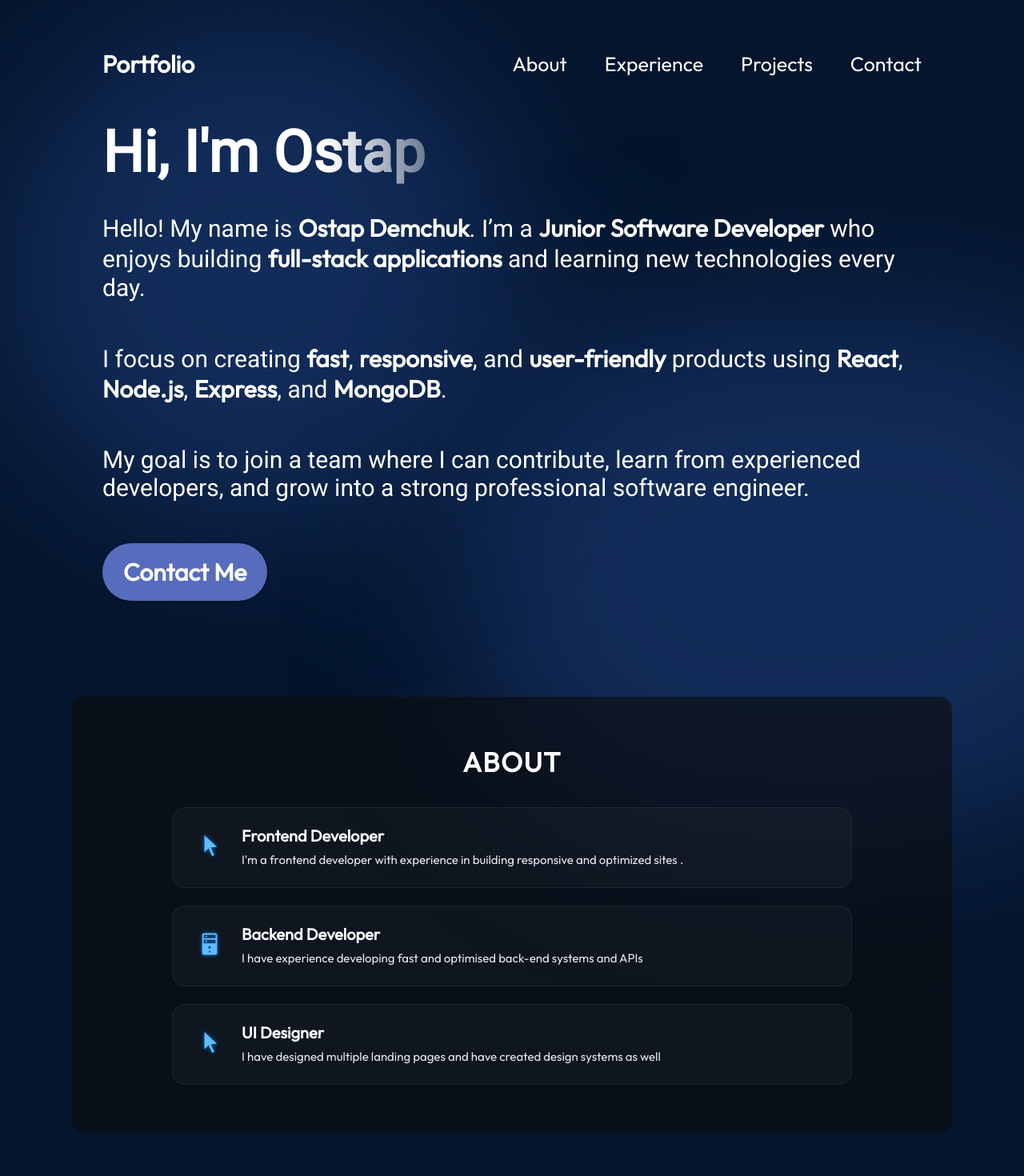
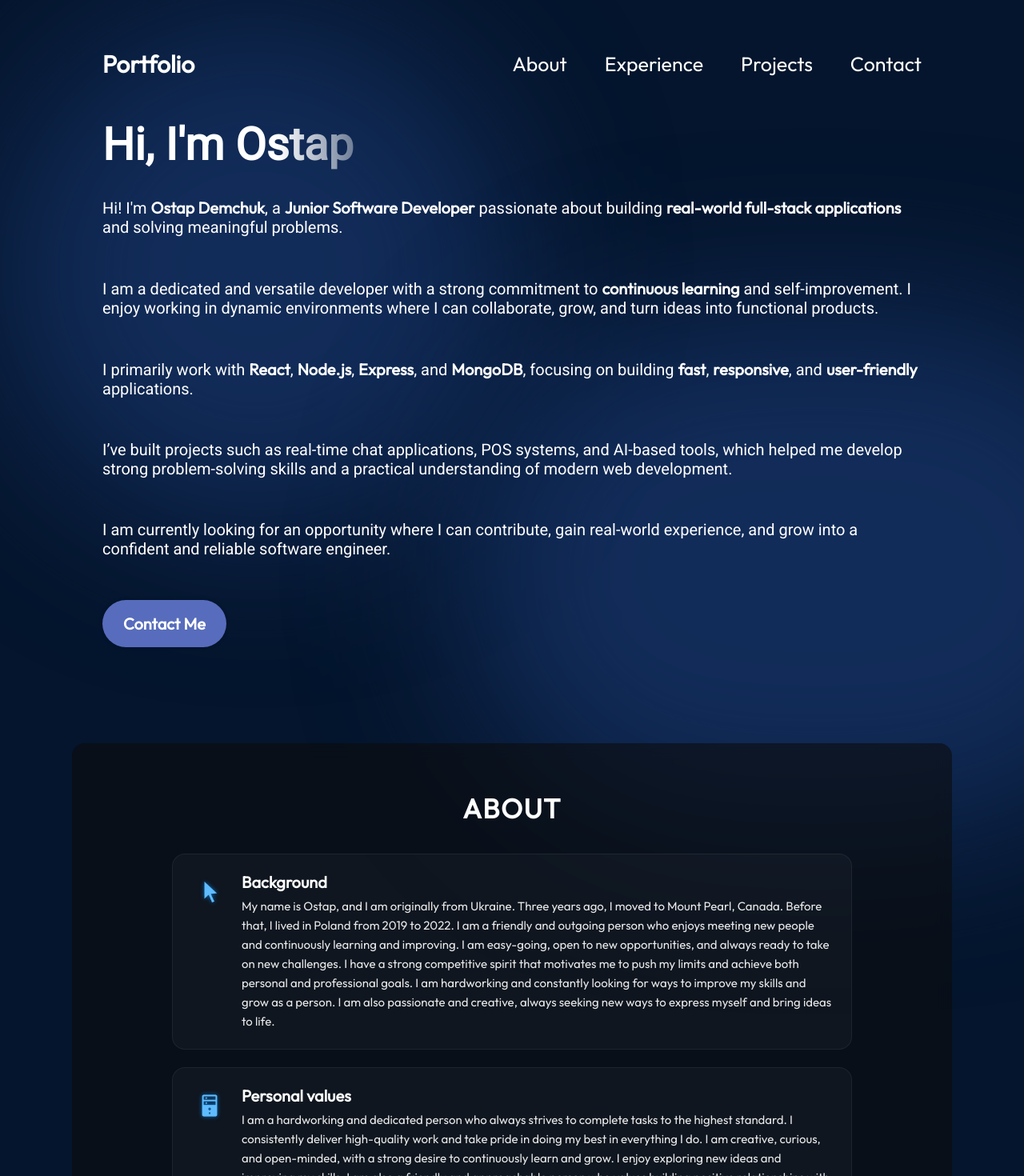
Before and after one commit to Ostap200488/react_portfolio_page, a React (Vite) app: page / in a window 1280 px wide. Shown: the top 1470 px of the page at 80% size. Built offline with nearby package versions, Linux system fonts and the light colour scheme.

Commit message:
Changing of my portfolio page

```diff
--- a/package.json
+++ b/package.json
@@ -23,6 +23,6 @@
     "eslint-plugin-react": "^7.32.2",
     "eslint-plugin-react-hooks": "^4.6.0",
     "eslint-plugin-react-refresh": "^0.4.3",
-    "vite": "^4.4.5"
+    "vite": "^8.0.1"
   }
 }
--- a/src/components/About/About.jsx
+++ b/src/components/About/About.jsx
@@ -13,30 +13,35 @@ export const About = () => {
           <li className={styles.aboutItem}>
             <img src={getImageUrl("about/cursorIcon.png")} alt="Cursor icon" />
             <div className={styles.aboutItemText}>
-              <h3>Frontend Developer</h3>
+              <h3>Background</h3>
               <p>
-                I'm a frontend developer with experience in building responsive
-                and optimized sites .
+                My name is Ostap, and I am originally from Ukraine. Three years ago, I moved to Mount Pearl, Canada. Before that, I lived in Poland from 2019 to 2022.
+                I am a friendly and outgoing person who enjoys meeting new people and continuously learning and improving. I am easy-going, open to new opportunities, and always ready to take on new challenges.
+                I have a strong competitive spirit that motivates me to push my limits and achieve both personal and professional goals. I am hardworking and constantly looking for ways to improve my skills and grow as a person.
+                I am also passionate and creative, always seeking new ways to express myself and bring ideas to life.
               </p>
             </div>
           </li>
           <li className={styles.aboutItem}>
             <img src={getImageUrl("about/serverIcon.png")} alt="Server icon" />
             <div className={styles.aboutItemText}>
-              <h3>Backend Developer</h3>
+              <h3>Personal values</h3>
               <p>
-                I have experience developing fast and optimised back-end systems
-                and APIs
+                 I am a hardworking and dedicated person who always strives to complete tasks to the highest standard. I consistently deliver high-quality work and take pride in doing my best in everything I do.
+                  I am creative, curious, and open-minded, with a strong desire to continuously learn and grow. I enjoy exploring new ideas and improving my skills.
+                  I am also a friendly and approachable person who values building positive relationships with colleagues and clients. My supportive and caring nature allows me to contribute to a positive team environment and help others whenever possible.
+                  Honesty and humility are at the core of my character, guiding my decisions and helping me build strong and trustworthy relationships. I believe that versatility and continuous learning are key to personal and professional growth.
               </p>
             </div>
           </li>
           <li className={styles.aboutItem}>
             <img src={getImageUrl("about/cursorIcon.png")} alt="UI icon" />
             <div className={styles.aboutItemText}>
-              <h3>UI Designer</h3>
+              <h3>Education & Experience</h3>
               <p>
-                I have designed multiple landing pages and have created design
-                systems as well
+                Since my childhood , i always had a interest about computers and technology .
+                 So since my school time i always  choosed an advanced computer science classes and when i came to Canada i always parcitipated and finished courses about computer science and programming . I have a strong background in computer science and programming, with experience in various programming languages and technologies. I have completed several courses and projects that have helped me develop my skills and knowledge in the field. I am always eager to learn more and stay up-to-date with the latest trends and advancements in technology.
+                 And when i arrived to Canada i started and graduated from colleпge with a software development diploma.
               </p>
             </div>
           </li>
--- a/src/components/Hero/Hero.jsx
+++ b/src/components/Hero/Hero.jsx
@@ -10,23 +10,33 @@ export const Hero = () => {
         <h1 className={styles.title}>Hi, I'm Ostap</h1>
 
       <p className={styles.description}>
-          Hello! My name is <strong>Ostap Demchuk</strong>. I’m a{" "}
-          <strong>Junior Software Developer</strong> who enjoys building{" "}
-          <strong>full-stack applications</strong> and learning new technologies
-          every day.
+  Hi! I'm <strong>Ostap Demchuk</strong>, a{" "}
+  <strong>Junior Software Developer</strong> passionate about building{" "}
+  <strong>real-world full-stack applications</strong> and solving meaningful problems.
 </p>
 
 <p className={styles.description}>
-          I focus on creating <strong>fast</strong>,{" "}
-          <strong>responsive</strong>, and <strong>user-friendly</strong>{" "}
-          products using <strong>React</strong>, <strong>Node.js</strong>,{" "}
-          <strong>Express</strong>, and <strong>MongoDB</strong>.
+  I am a dedicated and versatile developer with a strong commitment to{" "}
+  <strong>continuous learning</strong> and self-improvement. I enjoy working in dynamic
+  environments where I can collaborate, grow, and turn ideas into functional products.
 </p>
 
 <p className={styles.description}>
-          My goal is to join a team where I can contribute, learn from
-          experienced developers, and grow into a strong professional software
-          engineer.
+  I primarily work with <strong>React</strong>, <strong>Node.js</strong>,{" "}
+  <strong>Express</strong>, and <strong>MongoDB</strong>, focusing on building{" "}
+  <strong>fast</strong>, <strong>responsive</strong>, and{" "}
+  <strong>user-friendly</strong> applications.
+</p>
+
+<p className={styles.description}>
+  I’ve built projects such as real-time chat applications, POS systems, and AI-based tools,
+  which helped me develop strong problem-solving skills and a practical understanding of
+  modern web development.
+</p>
+
+<p className={styles.description}>
+  I am currently looking for an opportunity where I can contribute, gain real-world experience,
+  and grow into a confident and reliable software engineer.
 </p>
 
         <a
--- a/src/components/Hero/Hero.module.css
+++ b/src/components/Hero/Hero.module.css
@@ -20,7 +20,7 @@
 }
 
 .title {
-  font-size: 72px;
+  font-size: 56px;
   font-weight: 900;
   margin-bottom: 33px;
   font-family: var(--font-roboto);
@@ -35,7 +35,7 @@
 }
 
 .description {
-  font-size: 30px;
+  font-size: 20px;
   font-family: var(--font-roboto);
   margin-bottom: 52px;
 }
@@ -45,7 +45,7 @@
   background-color: var(--color-primary);
   color: var(--color-text);
   border-radius: 100px;
-  font-size: 30px;
+  font-size: 20px;
   font-weight: 600;
   padding: 17px 26px;
   box-shadow: 0 0 4px 0 rgba(0, 0, 0, 0.25);
```
Also changed, not shown: src/components/cli/Cli.jsx (added), 1 other file (tests, documents, lock files or other folders). Lines whose indentation alone changed are shown as unchanged.
